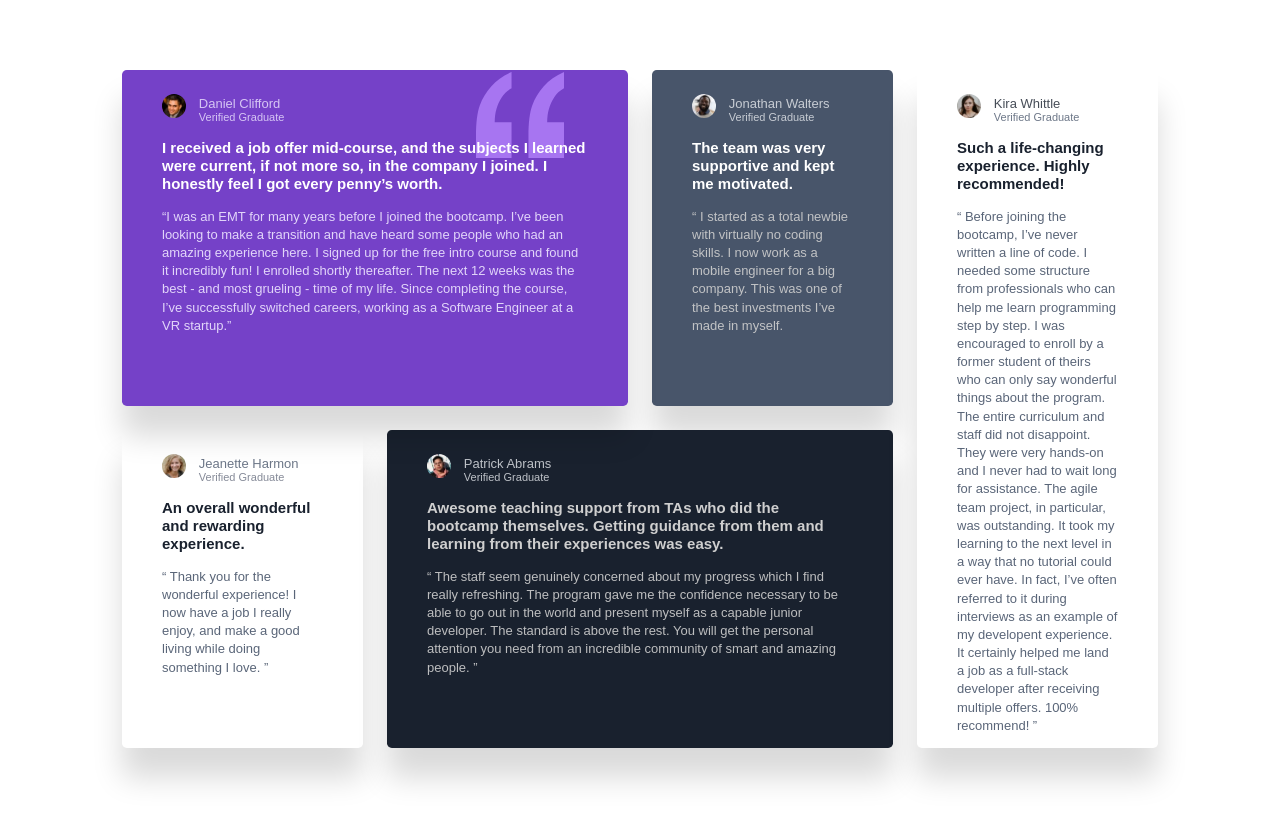
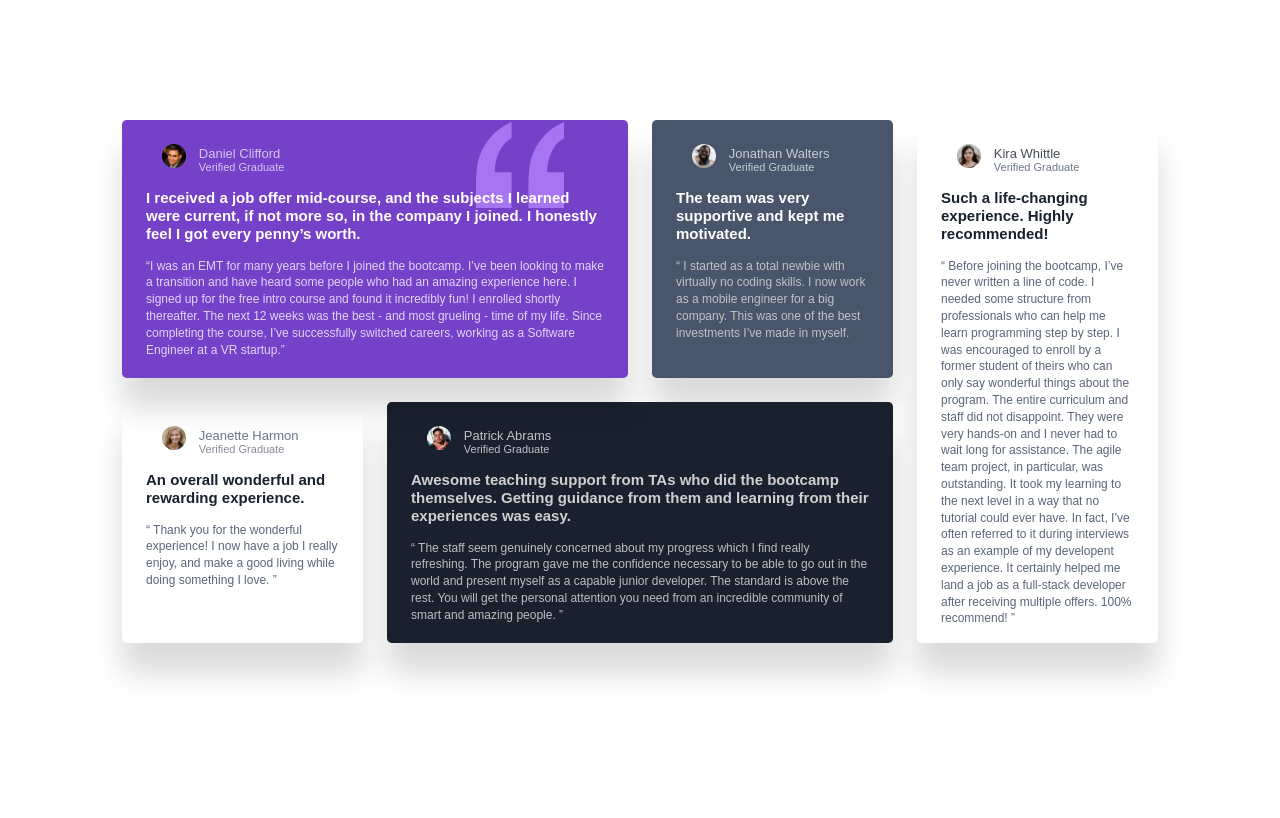
Before and after one commit to Shakshi-Mittal-Tech/Responsive-Testimonial-Using-Grid, a plain HTML site: page index.html in a window 1280 px wide. Drawn offline with Linux system fonts and the light colour scheme; a web font is replaced by a local one.

Commit message:
Improved code

```diff
--- a/styles.css
+++ b/styles.css
@@ -35,7 +35,7 @@
 }
 
 body {
-    margin: 4.375rem auto;
+    margin: 7.5rem auto;
     padding: 0;
     font-family: var(--font-family);
     font-size: .8125rem;
@@ -44,7 +44,7 @@ body {
 
 .testimonial-grid {
     display: grid;
-    grid-template-columns: repeat(auto-fit, minmax(100px, 1fr));
+    grid-template-columns: repeat(auto-fit, minmax(60px, 1fr));
 
     grid-template-rows: auto;
     grid-template-areas: "card1 card1 card2 card5"
@@ -95,13 +95,18 @@ body {
     padding: 0;
     min-height: 0;
 }
+
+.testimonial-data {
+    margin-block: 0 1rem;
+    margin-inline: 1.5rem;
+}
 .text{
     font-size: .9375rem;
     line-height: 1.2;
 }
 
 .quote {
-    font-size: .8125rem;
+    font-size: .75rem;
     opacity: 0.9;
     line-height: 1.4;
     padding: 0;
@@ -222,7 +227,7 @@ body {
 
 
 
-@media (max-width: 900px) {
+@media (max-width: 56.25rem) {
   .testimonial-grid {
     grid-template-columns: repeat(2, 1fr);
     grid-template-areas:
@@ -240,12 +245,12 @@ body {
     margin: 0 auto;
   }
   .text {
-    font-size: 16px;
+    font-size: 1rem;
   }
 }
 
 /* For small screens (mobile: 600px and below) */
-@media (max-width: 600px) {
+@media (max-width: 37.5rem) {
   .testimonial-grid {
     grid-template-columns: 1fr;
     grid-template-areas:
```
